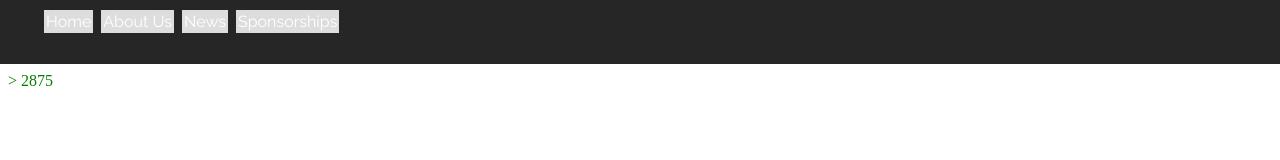
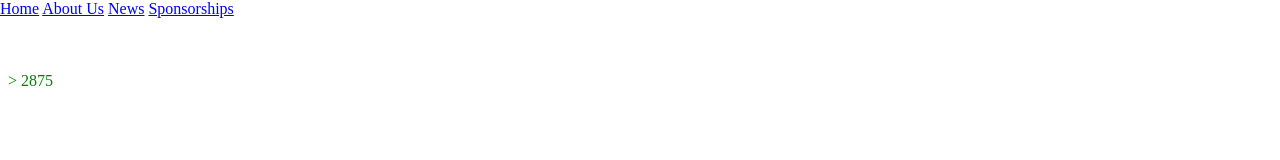
Before and after one commit to 2875Cyberhawks/2873Cyberhawks.github.io, a plain HTML site: page index.html in a window 1280 px wide. Drawn offline with Linux system fonts and the light colour scheme.

Commit message:
Reset the CSS

```diff
--- a/base.css
+++ b/base.css
@@ -1,35 +1,10 @@
 @import url('https://fonts.googleapis.com/css?family=Montserrat:300|Raleway');
 
-.header ul li {
-    display: inline;
-    color: white;
+div#nav {
+    top: 0;
+    left: 0;
+    position: fixed;
+
+    height: 4em;
+    width: 100%;
 }
-
-.header ul li a { color: white;
-}
-
-.header {
-    position: absolute;
-    padding: 0px;
-    border: 0;
-    margin: 0px;
-    width: 100%;
-    height: 4em;
-    background-color: #262626;
-    top: 0px;
-    left: 0;
-}
-
-li {
-    top: -10px;
-    position: relative;
-    float: left;
-    padding: 2px;
-    background-color: #dddddd;
-    margin: 4px;
-    font-family: 'Raleway', sans-serif;
-}
-
-a {
-    text-decoration: none;
-}
--- a/index.html
+++ b/index.html
@@ -11,14 +11,14 @@
         <meta content="utf-8" http-equiv="encoding">
     </head>
     <body>
-        <div class="header">
-            <ul>
-                <li>Home</li>
-                <li><a href="about/">About Us</a></li>
-                <li><a href="news/">News</a></li>
-                <li><a href="sponsor/">Sponsorships</a></li>
-            </ul>
+        <div id="nav">
+            <a href="/">Home</a>
+            <a href="about/">About Us</a>
+            <a href="news/">News</a>
+            <a href="sponsor/">Sponsorships</a>
         </div>
-        <p class="title" id="writer">> </p>
+        <div id="content"/>
+            <p class="title" id="writer">> </p>
+        </div>
     </body>
 </html>
```
